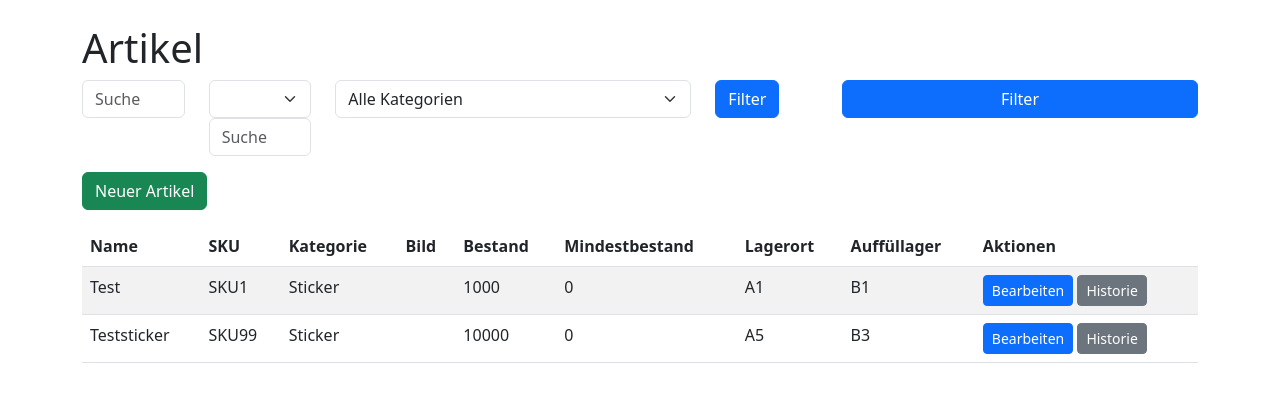
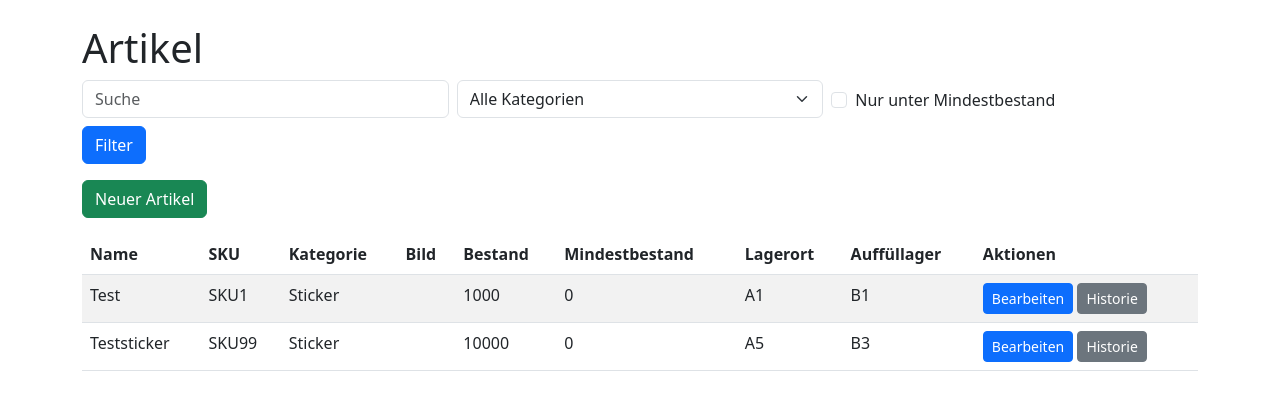
Before and after one commit to Phantomias1403/Lagerbestand, a Flask app: page / in a window 1280 px wide. Shown: the part 56-466 px from the top of the page. Run offline with Flask 3, Linux system fonts and the light colour scheme; data comes from the database, SQL or seed files in the repository; data that the repository does not hold is empty.

Commit message:
Update index.html

```diff
--- a/app/templates/index.html
+++ b/app/templates/index.html
@@ -1,20 +1,32 @@
 {% extends 'layout.html' %}
 {% block content %}
 <h1>Artikel</h1>
-<form class="row mb-3">
-  <div class="col"><input type="text" name="search" class="form-control" placeholder="Suche" value="{{ request.args.get('search','') }}"></div>
-  <div class="col"><select name="category" class="form-select">
-  <div class="col-12 col-md-4 mb-2 mb-md-0"><input type="text" name="search" class="form-control" placeholder="Suche" value="{{ request.args.get('search','') }}"></div>
-  <div class="col-12 col-md-4 mb-2 mb-md-0"><select name="category" class="form-select">
+<form class="row g-2 mb-3">
+  <div class="col-12 col-md-4">
+    <input type="text" name="search" class="form-control" placeholder="Suche" value="{{ request.args.get('search','') }}">
+  </div>
+  <div class="col-12 col-md-4">
+    <select name="category" class="form-select">
       <option value="">Alle Kategorien</option>
       {% for cat in categories %}
       <option value="{{ cat }}" {% if selected_category == cat %}selected{% endif %}>{{ cat }}</option>
       {% endfor %}
-  </select></div>
-  <div class="col"><button type="submit" class="btn btn-primary">Filter</button></div>
-  <div class="col-12 col-md-4"><button type="submit" class="btn btn-primary w-100">Filter</button></div>
+    </select>
+  </div>
+  <div class="col-12 col-md-4">
+    <div class="form-check mt-2">
+      <input class="form-check-input" type="checkbox" name="understock" value="1" {% if request.args.get('understock') == '1' %}checked{% endif %}>
+      <label class="form-check-label">Nur unter Mindestbestand</label>
+    </div>
+  </div>
+  <div class="col-12 d-grid d-md-block">
+    <button type="submit" class="btn btn-primary">Filter</button>
+  </div>
 </form>
-<a class="btn btn-success mb-3" href="{{ url_for('main.new_article') }}">Neuer Artikel</a>
+
+<div class="d-grid d-md-block mb-3">
+  <a class="btn btn-success" href="{{ url_for('main.new_article') }}">Neuer Artikel</a>
+</div>
 <div class="table-responsive">
 <table class="table table-striped">
   <thead><tr><th>Name</th><th>SKU</th><th>Kategorie</th><th>Bild</th><th>Bestand</th><th>Mindestbestand</th><th>Lagerort</th><th>Auffüllager</th><th>Aktionen</th></tr></thead>
```
